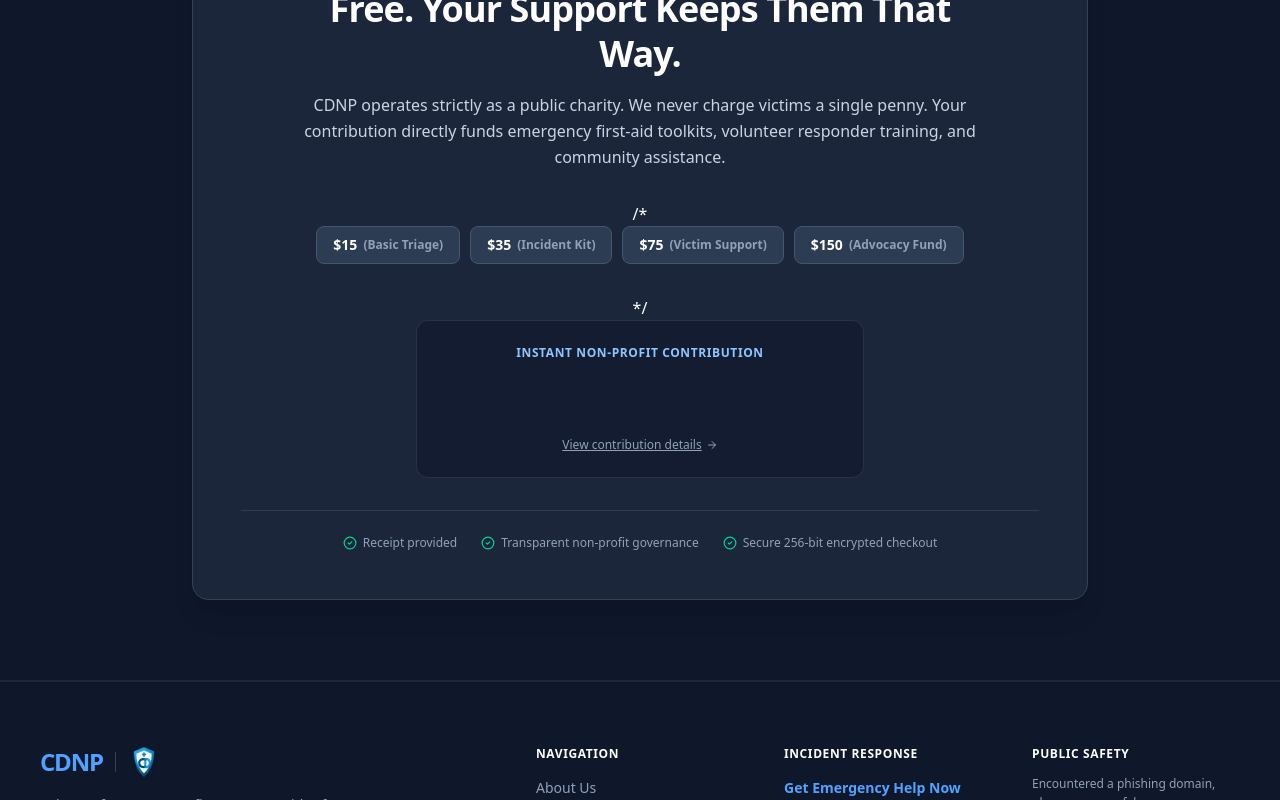
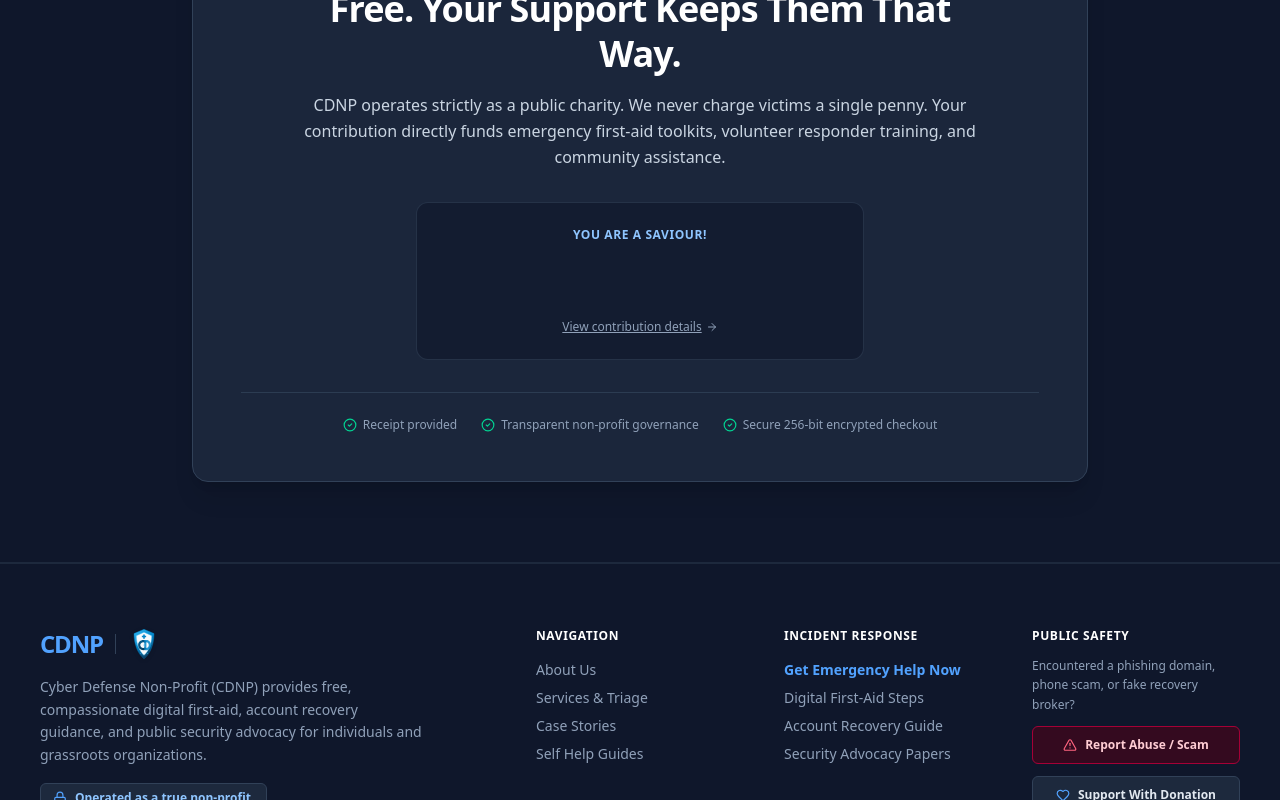
Before and after one commit to shomat1810/CDNP-GoogleStudio, a React (Vite) app: page / in a window 1280 px wide. Shown: the part 5769-6569 px from the top of the page. Built offline with nearby package versions, Linux system fonts and the light colour scheme.

Commit message:
feat: update donation banner UI
Enable preset donation buttons and update contribution call-to-action text for better donor engagement.

```diff
--- a/src/components/DonationBanner.tsx
+++ b/src/components/DonationBanner.tsx
@@ -24,8 +24,8 @@ export const DonationBanner: React.FC<DonationBannerProps> = ({ onOpenDonate })
             CDNP operates strictly as a public charity. We never charge victims a single penny. Your contribution directly funds emergency first-aid toolkits, volunteer responder training, and community assistance.
           </p>
 
-          {/* Quick preset donation buttons */}
-          /*
+          {/* Quick preset donation buttons
+
           <div className="flex flex-wrap justify-center items-center gap-2.5 mb-8">
             {[15, 35, 75, 150].map((amt) => (
               <button
@@ -41,12 +41,13 @@ export const DonationBanner: React.FC<DonationBannerProps> = ({ onOpenDonate })
               </button>
             ))}
           </div>
-          */
+          */}
+
 
           {/* Prominent CTA / Stripe Buy Button */}
           <div className="flex flex-col items-center justify-center gap-4 bg-slate-900/60 p-6 rounded-xl border border-slate-700/60 max-w-md mx-auto">
             <div className="text-xs font-semibold uppercase tracking-wider text-blue-300">
-              Instant Non-Profit Contribution
+              You are a Saviour!
             </div>
 
             <div className="flex justify-center items-center min-h-[44px]">
```
